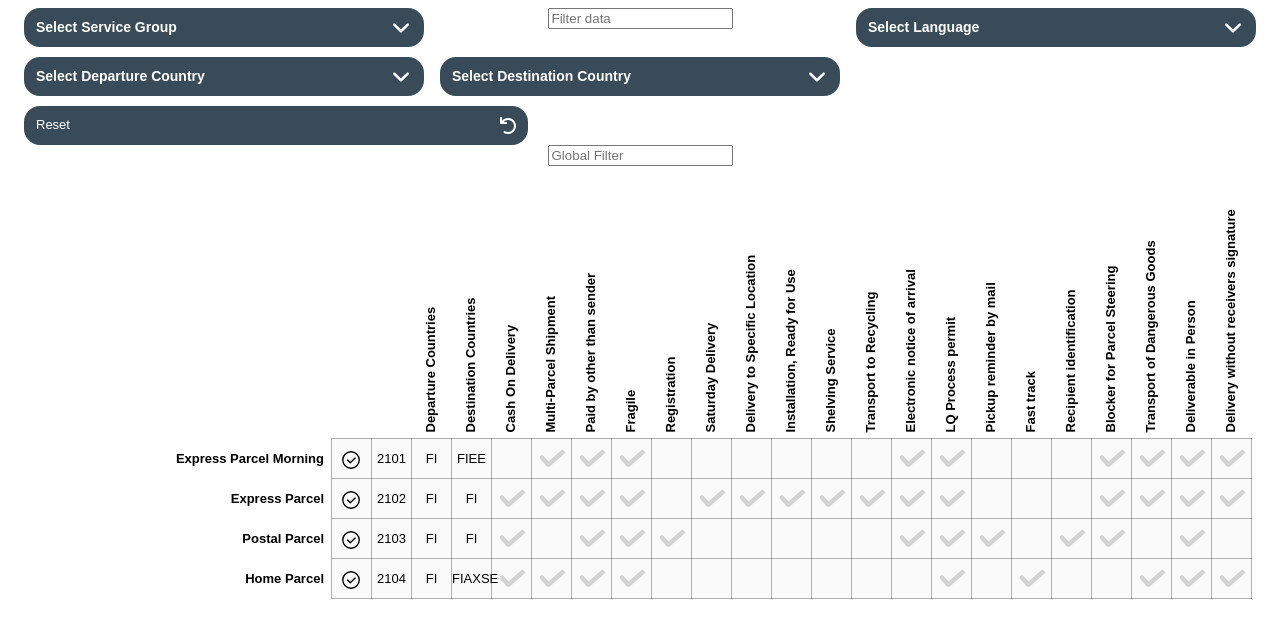
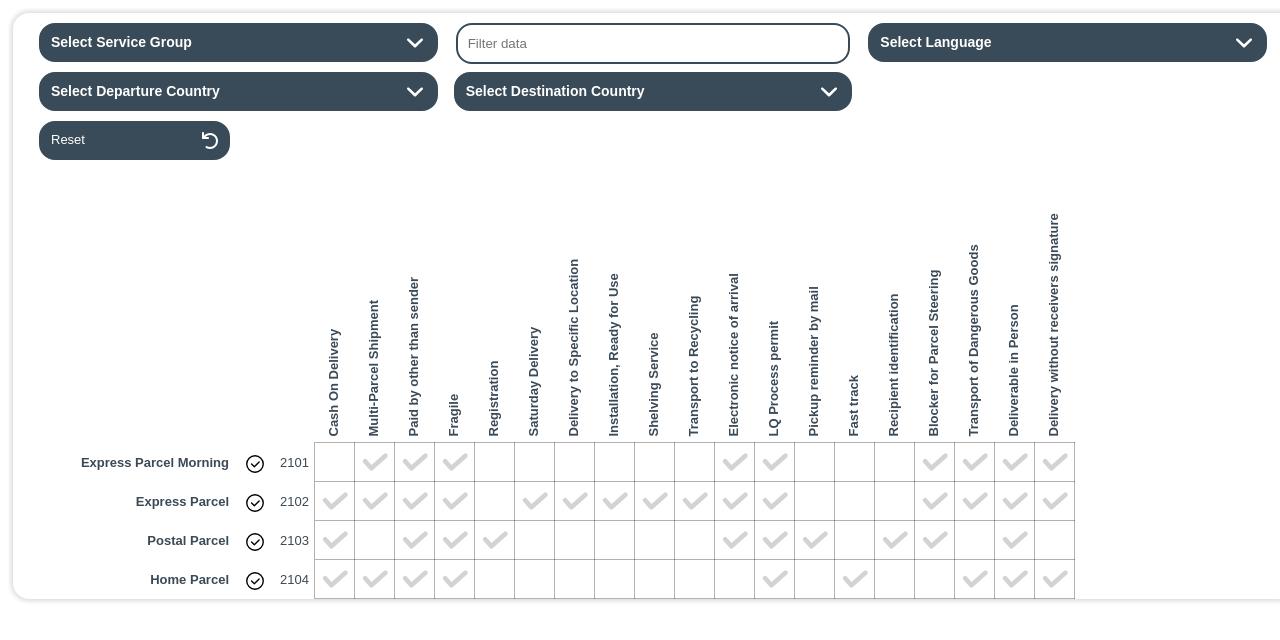
Before and after one commit to samiaalto/ServiceMatrix2, a React (Create React App) app: page / in a window 1280 px wide. Shown: the top 640 px of the page. Built offline with nearby package versions, Linux system fonts and the light colour scheme.

Commit message:
Filtering

```diff
--- a/src/App.tsx
+++ b/src/App.tsx
@@ -1,23 +1,58 @@
 import './styles.css';
-import { useState, useEffect, useMemo, createRef } from 'react';
+import { useState, useEffect } from 'react';
 import Dropdown from './components/Dropdown';
 import Button from './components/Button';
 import Checkbox from './components/Checkbox';
 import Table from './components/Table';
 import Filter from './components/Filter';
+//import customFilterFunction from './components/customFilter';
 import additionalServices from './additionalServices.json';
 import services from './services.json';
 import { useTranslation } from 'react-i18next';
 import { Grid, Row, Col } from 'react-flexbox-grid';
-import { useGlobalFilter } from 'react-table';
 
 export default function App() {
+  const depCountryFilter = (rows, id, filterValue) =>
+    rows.filter((row) => row.original.departureCountries.some((e) => e === filterValue));
+
+  const destCountryFilter = (rows, id, filterValue) =>
+    rows.filter((row) => row.original.destinationCountries.some((e) => e === filterValue));
+
   const [selectedItem, setSelectedItem] = useState([]);
   const [rowData, setRowData] = useState([]);
-  const [columnData, setColumnData] = useState([]);
+  const [columnData, setColumnData] = useState([
+    { Header: ' ', accessor: 'serviceName', tipText: '', show: true, sticky: 'left' },
+    { Header: ' ', accessor: 'serviceButton', tipText: '', show: true, sticky: 'left' },
+    { Header: ' ', accessor: 'serviceCode', tipText: '', show: true, sticky: 'left' },
+    {
+      Header: 'Departure Countries',
+      accessor: 'departureCountries',
+      tipText: '',
+      show: true,
+      sticky: 'left',
+    },
+    {
+      Header: 'Destination Countries',
+      accessor: 'destinationCountries',
+      tipText: '',
+      show: true,
+      sticky: 'left',
+    },
+    {
+      Header: 'Service Group',
+      accessor: 'serviceGroup',
+      tipText: '',
+      show: false,
+      sticky: 'left',
+    },
+  ]);
   const [checkedState, setCheckedState] = useState([]);
   const [skipPageReset, setSkipPageReset] = useState(false);
   const [filteredData, setFilteredData] = useState([]);
+  const [selectedDepartureCountry, setSelectedDepartureCountry] = useState('');
+  const [selectedDestinationCountry, setSelectedDestinationCountry] = useState('');
+  const [globalFilterValue, setGlobalFilterValue] = useState('');
+  const [selectedServiceGroup, setSelectedServiceGroup] = useState('');
   const [departureCountries, setDepartureCountries] = useState([]);
   const [destinationCountries, setDestinationCountries] = useState([
     { id: 0, value: 'FI', additionalInfo: 'FI' },
@@ -52,15 +87,17 @@ export default function App() {
         Header: 'Departure Countries',
         accessor: 'departureCountries',
         tipText: '',
-        show: true,
+        show: false,
         sticky: 'left',
+        filter: depCountryFilter,
       },
       {
         Header: 'Destination Countries',
         accessor: 'destinationCountries',
         tipText: '',
-        show: true,
+        show: false,
         sticky: 'left',
+        filter: destCountryFilter,
       },
       {
         Header: 'Service Group',
@@ -79,17 +116,27 @@ export default function App() {
         show: true,
       })
     );
-
+    //setColumnData(columns);
     return setColumnData(columns);
   };
 
-  const populateCountries = (route) => {
+  const populateCountries = (route, rowdata, filteredRows) => {
     let out = [];
     let countries = [];
-    for (let row of rowData) {
+    if (filteredRows) {
+      for (let row of filteredRows) {
+        for (let country of row.original[route]) {
+          if (!countries || !countries.includes(country)) {
+            countries.push(country);
+          }
+        }
+      }
+    } else {
+      for (let row of rowdata) {
         for (let country of row[route]) {
           if (!countries || !countries.includes(country)) {
             countries.push(country);
+          }
         }
       }
     }
@@ -103,63 +150,28 @@ export default function App() {
     } else {
       setDestinationCountries(out);
     }
-    //console.log(out);
+  };
+
+  const updateDropdowns = (filteredRows) => {
+    if (selectedDepartureCountry && !selectedDestinationCountry) {
+      populateCountries('destinationCountries', '', filteredRows);
+    } else if (!selectedDepartureCountry && selectedDestinationCountry) {
+      populateCountries('departureCountries', '', filteredRows);
+    } else {
+      populateCountries('departureCountries', '', filteredRows);
+      populateCountries('destinationCountries', '', filteredRows);
+    }
   };
 
   const filterCountries = (e, route) => {
-    console.log(e);
-    const value = e[0].value;
-
-    if (route === 'destinationCountries') {
-      if (value === '') {
-        setFilteredData(rowData);
+    let value = '';
+    if (e[0]) {
+      value = e[0].value;
+    }
+    if (route === 'departureCountries') {
+      setSelectedDepartureCountry(value);
     } else {
-        if (filteredData.length > 0) {
-          const result = rowData.filter((item) =>
-            item.destinationCountries.some((e) => e === value)
-          );
-
-          setFilteredData(result);
-        } else {
-          const result = rowData.filter((item) =>
-            item.destinationCountries.some((e) => e === value)
-          );
-
-          setFilteredData(result);
-        }
-      }
-    } else {
-      if (value === '') {
-        setFilteredData(rowData);
-      } else {
-        if (filteredData.length > 0) {
-          const result = rowData.filter((item) => item.departureCountry === value);
-
-          setFilteredData(result);
-        } else {
-          const result = rowData.filter((item) => item.departureCountry === value);
-
-          setFilteredData(result);
-        }
-      }
-    }
-  };
-
-  const onFilterChange = (e) => {
-    const value = e.target.value;
-
-    if (value === '') {
-      setFilteredData(rowData);
-    } else {
-      if (filteredData.length > 0) {
-        const result = rowData.filter((item) => item.destinationCountries.some((e) => e === value));
-
-        setFilteredData(result);
-      } else {
-        const result = rowData.filter((item) => item.destinationCountries.some((e) => e === value));
-
-        setFilteredData(result);
-      }
+      setSelectedDestinationCountry(value);
     }
   };
 
@@ -300,6 +312,7 @@ export default function App() {
 
   //const columns = mapColumns(additionalServices);
   //const data = mapRows(services);
+  //const columns = mapColumns(additionalServices);
 
   useEffect(() => {
     mapColumns(additionalServices);
@@ -308,26 +321,16 @@ export default function App() {
 
   useEffect(() => {
     setSkipPageReset(false);
-    populateCountries('departureCountries');
-    populateCountries('destinationCountries');
+    populateCountries('departureCountries', rowData, '');
+    populateCountries('destinationCountries', rowData, '');
     //console.log(rowData);
   }, [rowData, columnData]);
 
   //const data = useMemo(() => mapRows(services), []);
 
-  const filterCriteria = (obj) => {
-    if (selectedItem[0]) {
-      return obj.serviceGroup.includes(selectedItem[0].value);
-    } else {
-      return obj.serviceGroup.includes('');
-    }
-    //&& obj.lastName.includes(lastName)
-    //&& obj.city.includes(city);
-  };
-
   const updateMyData = (rowIndex, columnId, value) => {
     // We also turn on the flag to not reset the page
-    //setSkipPageReset(true);
+    setSkipPageReset(true);
     setRowData((old) =>
       old.map((row, index) => {
         if (index === rowIndex) {
@@ -341,29 +344,28 @@ export default function App() {
     );
   };
 
-  useEffect(() => {
-    if (selectedItem[0]) {
-    }
-  }, [selectedItem]);
-
   return (
     <div className="App">
       <Grid fluid>
+        <div className="controls">
           <Row>
-          <Col xs={6} sm={5} md={4}>
+            <Col xs={6} sm={4} md={4}>
               <Dropdown
                 title={t("'Select Service Group'")}
                 items={items}
                 multiSelect={false}
                 onChange={(e) => {
-                setSelectedItem(e);
+                  setSelectedServiceGroup(e[0].value);
                 }}
               />
             </Col>
-          <Col xs={6} sm={4}>
-            <Filter placeHolder="Filter data" onChange={onFilterChange} />
+            <Col xs={6} sm={4} md={4}>
+              <Filter
+                placeHolder="Filter data"
+                onChange={(e) => setGlobalFilterValue(e.target.value)}
+              />
             </Col>
-          <Col xs={6} sm={4}>
+            <Col xs={6} sm={4} md={4}>
               <Dropdown
                 title={t("'Select Language'")}
                 items={langs}
@@ -398,7 +400,7 @@ export default function App() {
             <Col xs={6} sm={4}></Col>
           </Row>
           <Row>
-          <Col xs={6} sm={5}>
+            <Col xs={6} sm={2}>
               <Button
                 title={t('Reset')}
                 type="reset"
@@ -408,12 +410,18 @@ export default function App() {
               />
             </Col>
           </Row>
+        </div>
         <div className="content">
           <Table
             columns={columnData}
             data={filteredData.length > 0 ? filteredData : rowData}
             onClick={onClick}
             updateMyData={updateMyData}
+            depCountry={selectedDepartureCountry}
+            destCountry={selectedDestinationCountry}
+            glblFilter={globalFilterValue}
+            serviceGroup={selectedServiceGroup}
+            updateDropdowns={updateDropdowns}
           />
         </div>
       </Grid>
--- a/src/components/Checkbox.tsx
+++ b/src/components/Checkbox.tsx
@@ -26,7 +26,7 @@ const Checkbox = ({
   const checkMarkAnimationRef = useSpringRef();
 
   const checkboxAnimationStyle = useSpring({
-    backgroundColor: isChecked ? '#394b58' : '#fff',
+    backgroundColor: isChecked ? '#394b58' : 'transparent',
     ref: checkboxAnimationRef,
   });
   const checkMarkAnimationStyle = useSpring({
--- a/src/components/Filter.tsx
+++ b/src/components/Filter.tsx
@@ -1,3 +1,5 @@
+import './styles/Filter_styles.css';
+
 interface filterProps {
   value: string;
   placeHolder: string;
--- a/src/components/Table.jsx
+++ b/src/components/Table.jsx
@@ -1,10 +1,26 @@
-import { useTable, useBlockLayout, useAsyncDebounce, useGlobalFilter } from 'react-table';
-import { useState } from 'react';
-import { useSticky } from 'react-table-sticky';
-import GlobalFilter from './GlobalFilter';
+import {
+  useTable,
+  //  useBlockLayout,
+  // useAsyncDebounce,
+  useGlobalFilter,
+  useFilters,
+} from 'react-table';
+import { useEffect } from 'react';
+//import { useSticky } from 'react-table-sticky';
 import './styles/Table_styles.css';
 
-function Table({ columns, data, updateMyData, skipPageReset, onClick, checked }) {
+function Table({
+  columns,
+  data,
+  updateMyData,
+  skipPageReset,
+  onClick,
+  updateDropdowns,
+  depCountry,
+  destCountry,
+  glblFilter,
+  serviceGroup,
+}) {
   // function TableUI({ columns, data, isChecked }) {
   const initialState = {
     hiddenColumns: columns.map((column) => {
@@ -18,8 +34,10 @@ function Table({ columns, data, updateMyData, skipPageReset, onClick, checked })
     headerGroups,
     rows,
     prepareRow,
-    state,
+    //state,
     setGlobalFilter,
+    setFilter,
+    filteredRows,
   } = useTable(
     {
       columns,
@@ -27,23 +45,48 @@ function Table({ columns, data, updateMyData, skipPageReset, onClick, checked })
       initialState,
       updateMyData,
       onClick,
-      checked,
+      updateDropdowns,
       autoResetPage: !skipPageReset,
     },
-    useGlobalFilter
+    useGlobalFilter,
+    useFilters
   );
 
-  const { globalFilter } = state;
+  //const { globalFilter } = state;
+
+  useEffect(() => {
+    updateDropdowns(filteredRows);
+  }, [filteredRows]);
+
+  useEffect(() => {
+    setFilter('departureCountries', depCountry || undefined);
+  }, [depCountry]);
+
+  useEffect(() => {
+    setFilter('destinationCountries', destCountry || undefined);
+  }, [destCountry]);
+
+  useEffect(() => {
+    setFilter('serviceGroup', serviceGroup || undefined);
+  }, [serviceGroup]);
+
+  useEffect(() => {
+    setGlobalFilter(glblFilter || undefined);
+  }, [glblFilter]);
+
   // Render the UI for your table
   return (
     <>
-      <GlobalFilter filter={globalFilter} setFilter={setGlobalFilter} />
       <table {...getTableProps()}>
         <thead>
           {headerGroups.map((headerGroup) => (
             <tr {...headerGroup.getHeaderGroupProps()}>
               {headerGroup.headers.map((column, index) => {
-                if (column.id === 'service') {
+                if (
+                  column.id === 'serviceName' ||
+                  column.id === 'serviceButton' ||
+                  column.id === 'serviceCode'
+                ) {
                   return (
                     <th className="headerTitle tooltip left fixColumn" {...column.getHeaderProps()}>
                       <div> {column.render('Header')} </div>
@@ -78,6 +121,18 @@ function Table({ columns, data, updateMyData, skipPageReset, onClick, checked })
                         {cell.render('Cell')}
                       </td>
                     );
+                  } else if (cell.column.id === 'serviceButton') {
+                    return (
+                      <td className="serviceButton" {...cell.getCellProps()}>
+                        {cell.render('Cell')}
+                      </td>
+                    );
+                  } else if (cell.column.id === 'serviceCode') {
+                    return (
+                      <td className="serviceCode" {...cell.getCellProps()}>
+                        {cell.render('Cell')}
+                      </td>
+                    );
                   } else if (cell.value === undefined || cell.value === 'Y') {
                     return <td></td>;
                   } else {
--- /dev/null
+++ b/src/components/customFilter.tsx
@@ -0,0 +1,10 @@
+const customFilterFunction = (
+  rows,
+  id,
+  filterValue //console.log(filterValue);
+) => {
+  //console.log(filterValue);
+  rows.filter((row) => row.original.age >= filterValue);
+};
+
+export default customFilterFunction;
--- a/src/components/styles/Checkbox_styles.css
+++ b/src/components/styles/Checkbox_styles.css
@@ -26,7 +26,6 @@ input[type='checkbox'] {
   width: 100%;
   padding: 0;
   margin: 0;
-  background-color: transparent !important;
 }
 
 .checkboxLabel {
--- /dev/null
+++ b/src/components/styles/Filter_styles.css
@@ -0,0 +1,19 @@
+:root {
+  --border-radius: 16px;
+}
+
+.filter-wrapper {
+  width: 100%;
+}
+
+input {
+  position: relative;
+  border-radius: var(--border-radius);
+  width: 95%;
+  min-height: 35px;
+  height: 0;
+  padding-left: 10px;
+  color: #000;
+  transition: all var(--speed);
+  border: 2px solid #394b58;
+}
--- a/src/components/styles/Table_styles.css
+++ b/src/components/styles/Table_styles.css
@@ -18,15 +18,22 @@ th.headerTitle > div {
   text-align: right;
   padding-right: 7px;
   height: 39px;
-  min-width: 300px;
-  max-width: 300px;
+  min-width: 200px;
+  max-width: 200px;
 }
 
 td.service {
+  border: 0;
+}
+
+td.serviceButton {
+  border: 0;
+}
+
+td.serviceCode {
   border-left: 0;
   border-bottom: 0;
   border-top: 0;
-  background-color: #fff;
 }
 
 tr {
@@ -40,7 +47,6 @@ td {
   max-height: 39px !important;
   padding: 0;
   border: 1px solid rgba(0, 0, 0, 0.3);
-  background-color: rgba(0, 0, 0, 0.02);
 }
 
 .tooltip span {
@@ -92,7 +98,8 @@ td:hover:first-child {
 td:hover:nth-child(3n) {
   background-color: #394b58;
 }
-tr:last-child td:hover {
+
+th:first-child td:hover {
   background-color: #394b58;
 }
 
--- a/src/services.json
+++ b/src/services.json
@@ -194,7 +194,7 @@
       ],
       "Routes": [
         {
-          "DepartureCountry": "FI",
+          "DepartureCountry": "SE",
           "DestinationCountries": [
             {
               "Country": "FI"
@@ -259,7 +259,7 @@
       ],
       "Routes": [
         {
-          "DepartureCountry": "FI",
+          "DepartureCountry": "EE",
           "DestinationCountries": [
             {
               "Country": "FI"
--- a/src/styles.css
+++ b/src/styles.css
@@ -9,7 +9,30 @@ body {
   overflow: hidden;
 }
 
+body {
+  height: 100vh;
+  width: 100vw;
+  padding: 5px;
+}
+
+.container-fluid {
+  height: 100%;
+  max-width: 1440px !important;
+  color: #3b4a57;
+  box-shadow: 0 0 5px 2px rgba(0, 0, 0, 0.15);
+  overflow: auto;
+  border-radius: 16px;
+  margin-left: auto;
+  margin-right: auto;
+}
+
+.controls {
+  padding: 10px;
+}
+
 .content {
+  height: 100%;
+  width: 100%;
   margin-right: 0;
-  overflow-y: hidden !important;
+  overflow: hidden;
 }
```
Lines whose indentation alone changed are shown as unchanged.
